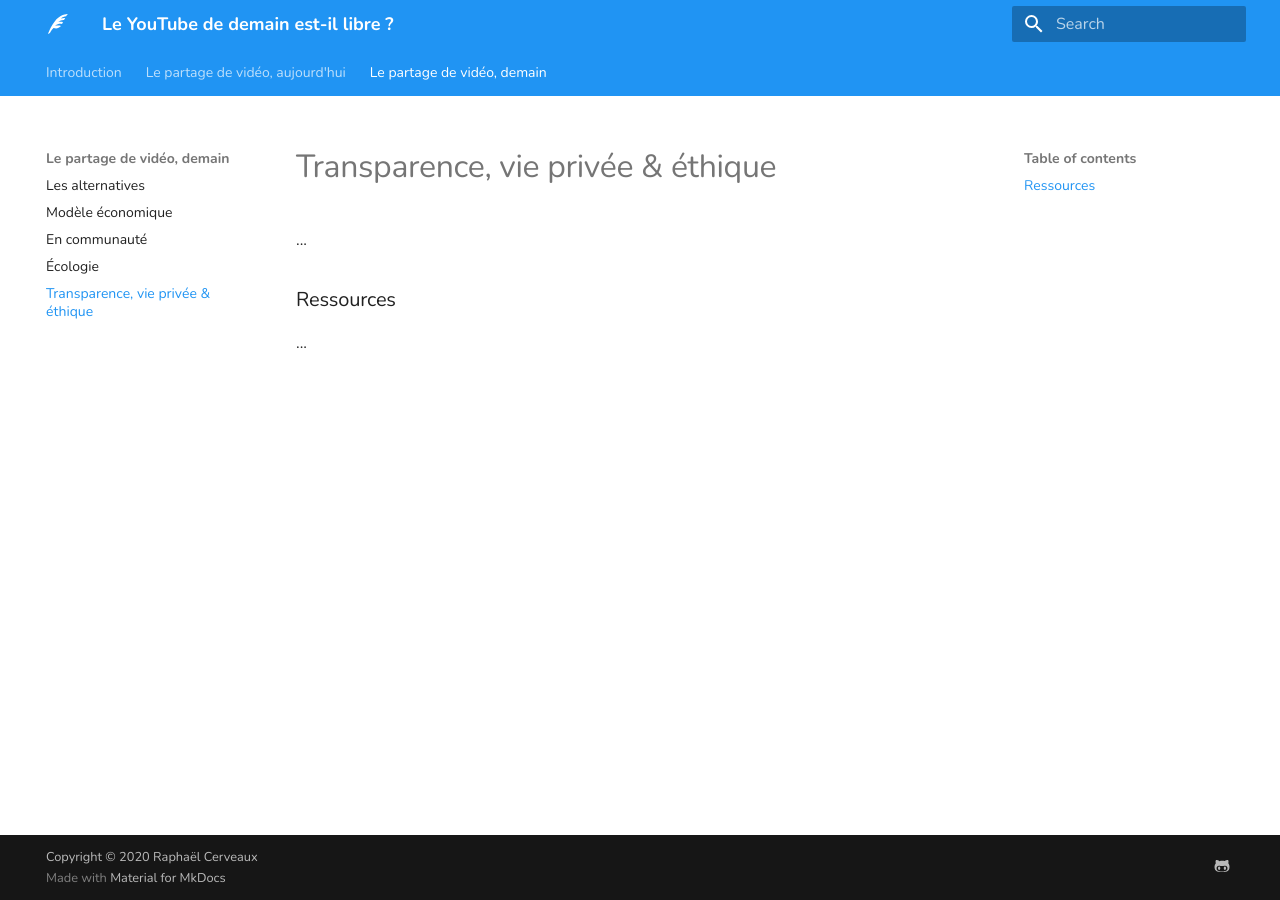
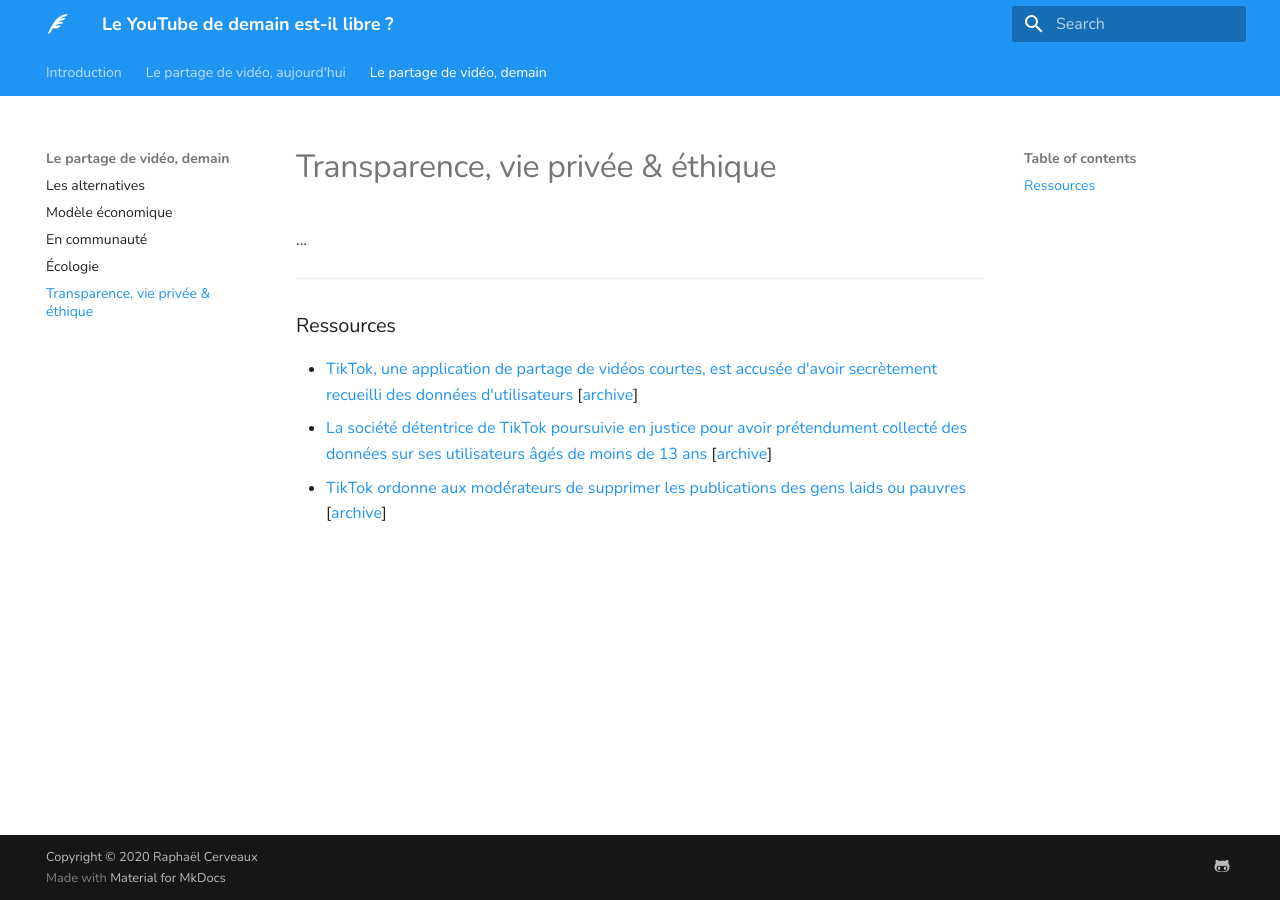
Before and after one commit to sundowndev/livre-blanc-video, an MkDocs documentation site: the page built from docs/tomorrow/transparency.md, in a window 1280 px wide. Built offline with MkDocs 1.6.1 and Material for MkDocs 9.7.7, drawn with Linux system fonts in a browser that asks for light colours.

Commit message:
content: transparency resources

```diff
--- a/docs/tomorrow/transparency.md
+++ b/docs/tomorrow/transparency.md
@@ -1,5 +1,21 @@
 ...
+
+* * *
 
 ### Ressources
 
-...
+-   [TikTok, une application de partage de vidéos courtes, est accusée d'avoir secrètement recueilli des données d'utilisateurs][1] \[[archive][1_archive]]
+-   [La société détentrice de TikTok poursuivie en justice pour avoir prétendument collecté des données sur ses utilisateurs âgés de moins de 13 ans][2] \[[archive][2_archive]]
+-   [TikTok ordonne aux modérateurs de supprimer les publications des gens laids ou pauvres][3] \[[archive][3_archive]]
+
+[1]: https://www.developpez.com/actu/286357/TikTok-une-application-de-partage-de-videos-courtes-est-accusee-d-avoir-secretement-recueilli-des-donnees-d-utilisateurs-et-de-les-avoir-envoye-a-la-Chine/
+
+[1_archive]: https://www.developpez.com/actu/286357/TikTok-une-application-de-partage-de-videos-courtes-est-accusee-d-avoir-secretement-recueilli-des-donnees-d-utilisateurs-et-de-les-avoir-envoye-a-la-Chine/
+
+[2]: https://www.developpez.com/actu/286456/La-societe-detentrice-de-TikTok-poursuivie-en-justice-pour-avoir-pretendument-collecte-des-donnees-sur-ses-utilisateurs-ages-de-moins-de-13-ans-sans-le-consentement-de-leurs-parents/
+
+[2_archive]: https://www.developpez.com/actu/286456/La-societe-detentrice-de-TikTok-poursuivie-en-justice-pour-avoir-pretendument-collecte-des-donnees-sur-ses-utilisateurs-ages-de-moins-de-13-ans-sans-le-consentement-de-leurs-parents/
+
+[3]: https://www.developpez.com/actu/297597/TikTok-ordonne-aux-moderateurs-de-supprimer-les-publications-des-gens-laids-ou-pauvres-selon-des-documents-internes-de-l-entreprise/
+
+[3_archive]: https://www.developpez.com/actu/297597/TikTok-ordonne-aux-moderateurs-de-supprimer-les-publications-des-gens-laids-ou-pauvres-selon-des-documents-internes-de-l-entreprise/
```
